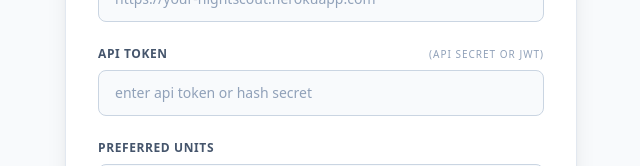
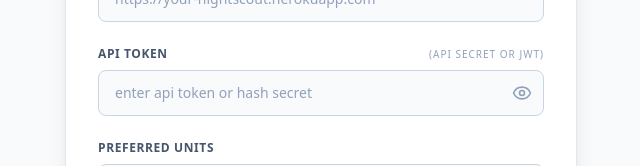
Before and after one commit to ssuppe/nightscout-lucid, a React (Vite) app: page / in a window 1280 px wide. Shown: the part 361-527 px from the top of the page, without its empty margins (319-959 px from the left). Built offline with nearby package versions, Linux system fonts and the light colour scheme.

Commit message:
feat(ui): add password visibility toggle (eyeballs) to API token and access code inputs

```diff
--- a/src/components/ConnectionPage.tsx
+++ b/src/components/ConnectionPage.tsx
@@ -1,5 +1,5 @@
 import React, { useState } from 'react';
-import { Activity, Wifi, AlertCircle, HelpCircle } from 'lucide-react';
+import { Activity, Wifi, AlertCircle, HelpCircle, Eye, EyeOff } from 'lucide-react';
 import { NightscoutClient, GlucoseUnit } from '../utils/nightscout';
 
 interface ConnectionPageProps {
@@ -26,6 +26,9 @@ export const ConnectionPage: React.FC<ConnectionPageProps> = ({
   const [loginMode, setLoginMode] = useState<'manual' | 'code'>('manual');
   const [accessCode, setAccessCode] = useState('');
   const [accessCodeError, setAccessCodeError] = useState<string | null>(null);
+
+  const [showToken, setShowToken] = useState(false);
+  const [showAccessCode, setShowAccessCode] = useState(false);
 
   const validateInputs = (): boolean => {
     setUrlValidationError(null);
@@ -190,13 +193,22 @@ export const ConnectionPage: React.FC<ConnectionPageProps> = ({
                   <div className="relative mt-2">
                     <input
                       id="ns-token"
-                      type="password"
+                      type={showToken ? 'text' : 'password'}
                       value={token}
                       onChange={(e) => setToken(e.target.value)}
                       placeholder="enter api token or hash secret"
-                      className="w-full rounded-lg border border-slate-300 bg-slate-50 px-4 py-3 text-sm text-slate-900 placeholder-slate-400 transition duration-200 outline-none focus:bg-white focus:border-[#72B100] focus:ring-2 focus:ring-[#72B100]/25"
+                      className="w-full rounded-lg border border-slate-300 bg-slate-50 pl-4 pr-10 py-3 text-sm text-slate-900 placeholder-slate-400 transition duration-200 outline-none focus:bg-white focus:border-[#72B100] focus:ring-2 focus:ring-[#72B100]/25"
                       disabled={loading}
                     />
+                    <button
+                      type="button"
+                      onClick={() => setShowToken(!showToken)}
+                      aria-label="Toggle API Token visibility"
+                      className="absolute inset-y-0 right-0 flex items-center pr-3 text-slate-400 hover:text-slate-600 cursor-pointer"
+                      disabled={loading}
+                    >
+                      {showToken ? <EyeOff className="h-5 w-5" /> : <Eye className="h-5 w-5" />}
+                    </button>
                   </div>
                 </div>
               </>
@@ -209,15 +221,24 @@ export const ConnectionPage: React.FC<ConnectionPageProps> = ({
                 <div className="relative mt-2">
                   <input
                     id="ns-code"
-                    type="password"
+                    type={showAccessCode ? 'text' : 'password'}
                     value={accessCode}
                     onChange={(e) => setAccessCode(e.target.value)}
                     placeholder="Enter nurse access code"
-                    className={`w-full rounded-lg border bg-slate-50 px-4 py-3 text-sm text-slate-900 placeholder-slate-400 transition duration-200 outline-none focus:bg-white focus:ring-2 focus:ring-[#72B100]/25 ${
+                    className={`w-full rounded-lg border bg-slate-50 pl-4 pr-10 py-3 text-sm text-slate-900 placeholder-slate-400 transition duration-200 outline-none focus:bg-white focus:ring-2 focus:ring-[#72B100]/25 ${
                       accessCodeError ? 'border-red-500' : 'border-slate-300 focus:border-[#72B100]'
                     }`}
                     disabled={loading}
                   />
+                  <button
+                    type="button"
+                    onClick={() => setShowAccessCode(!showAccessCode)}
+                    aria-label="Toggle Access Code visibility"
+                    className="absolute inset-y-0 right-0 flex items-center pr-3 text-slate-400 hover:text-slate-600 cursor-pointer"
+                    disabled={loading}
+                  >
+                    {showAccessCode ? <EyeOff className="h-5 w-5" /> : <Eye className="h-5 w-5" />}
+                  </button>
                 </div>
                 {accessCodeError && (
                   <p className="mt-2 flex items-center text-xs text-red-500">
```
Also changed, not shown: 1 other file (tests, documents, lock files or other folders).
